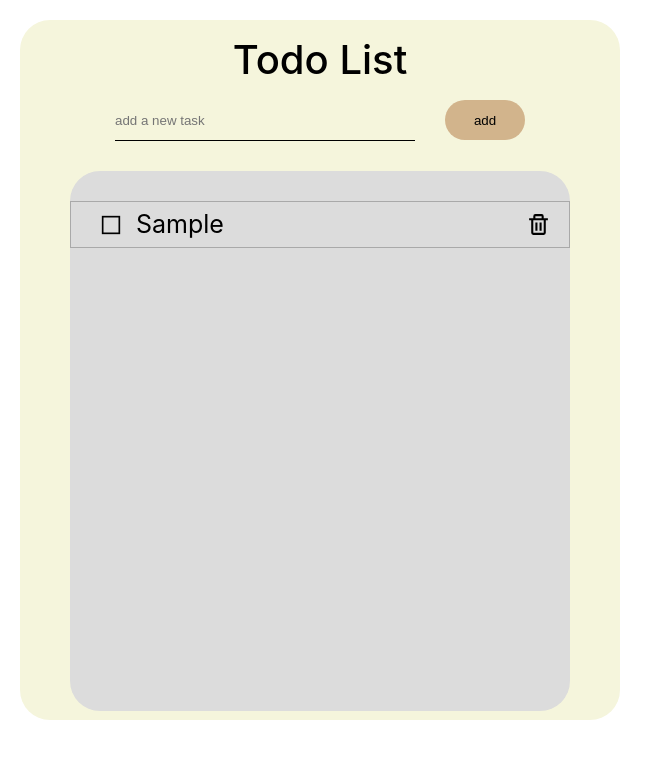
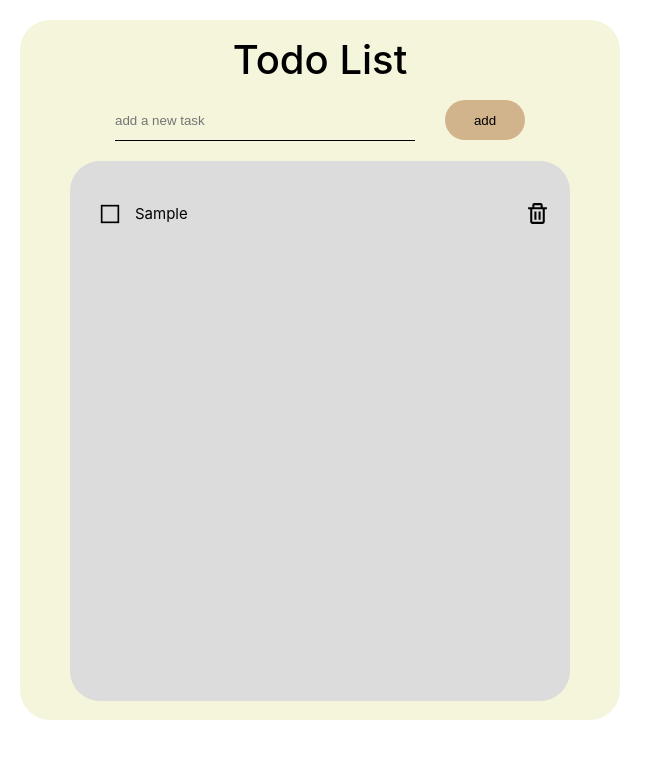
Before and after one commit to jjoo0803/React-Study, a React (Create React App) app in the folder react-app/: page / in a window 1280 px wide. Both pictures are taken after typing "Sample" into the empty fields and a click on the button "add". Shown: the top 758 px of the page, without its empty margins (0-663 px from the left). Built offline with nearby package versions, Linux system fonts and the light colour scheme.

Commit message:
Todo List  - css 수정

```diff
--- a/react-app/src/todolist/TodoInsert.scss
+++ b/react-app/src/todolist/TodoInsert.scss
@@ -1,7 +1,7 @@
 .todo-insert {
   display: flex;
   justify-content: center;
-  margin-bottom: 30px;
+  margin-bottom: 20px;
   input {
     background: none;
     outline: none;
--- a/react-app/src/todolist/TodoList.scss
+++ b/react-app/src/todolist/TodoList.scss
@@ -5,4 +5,5 @@
   width: 500px;
   height: 530px;
   background-color: gainsboro;
+  overflow: scroll;
 }
--- a/react-app/src/todolist/TodoListItem.js
+++ b/react-app/src/todolist/TodoListItem.js
@@ -13,7 +13,7 @@ function TodoListItem ({todo, onRemove, onToggle}) {
         className="check-box"
         onClick={() => {onToggle(idx)}}
       >
-        {checked ? <GrCheckboxSelected size="20" />  : <GrCheckbox size="20" />  }
+        {checked ? <GrCheckboxSelected size="20" />  : <GrCheckbox size="20" />}
       </div>
       <div className="todo-item-content">
         {content}
--- a/react-app/src/todolist/TodoListItem.scss
+++ b/react-app/src/todolist/TodoListItem.scss
@@ -1,6 +1,6 @@
 .todo-item {
   // background-color: cadetblue;
-  border: 1px solid darkgray;
+  // ßborder: 1px solid darkgray;
   height: 45px;
   margin-bottom: 10px;
   display: flex;
@@ -15,7 +15,7 @@
   }
 
   .todo-item-content {
-    font-size: 25px;
+    font-size: 15px;
     width: 390px;
     overflow: hidden;
   }
```
